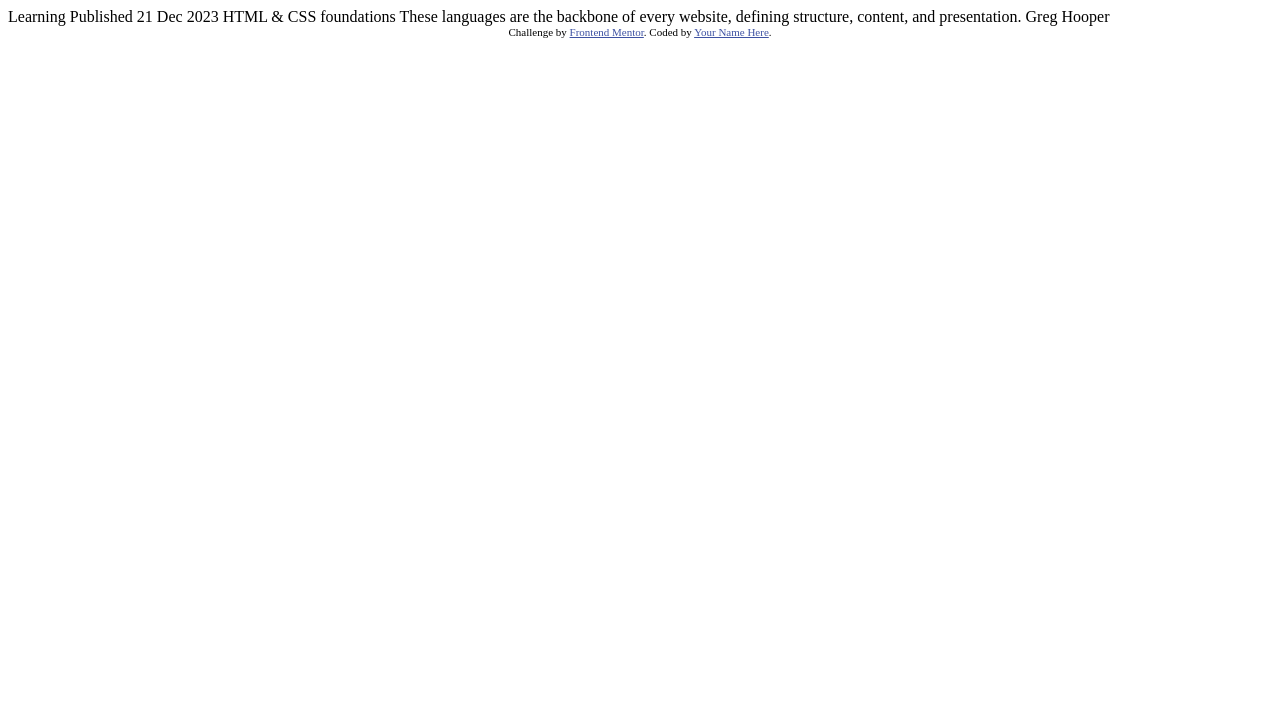
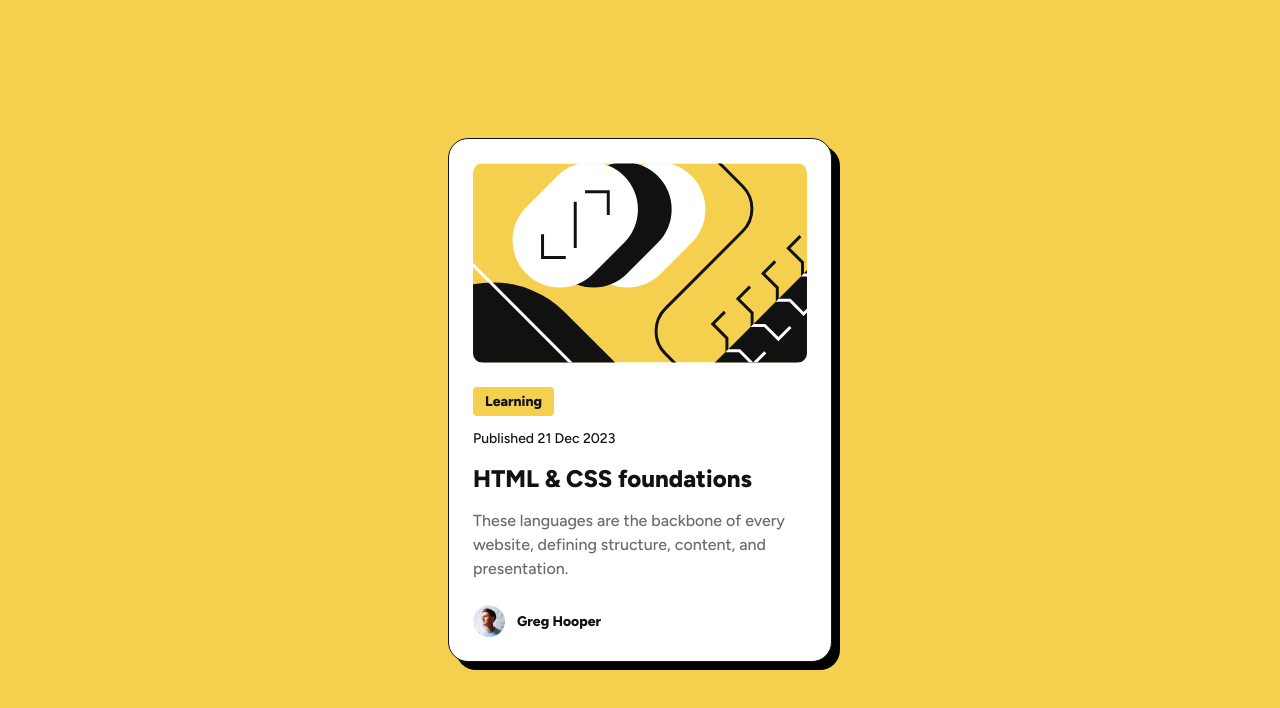
Before and after one commit to ccorley23/Blog-Preview-Card, a plain HTML site: page index.html in a window 1280 px wide. Drawn offline with Linux system fonts and the light colour scheme.

Commit message:
Finished CSS & HTML

```diff
--- /dev/null
+++ b/css/styles.css
@@ -0,0 +1,103 @@
+/* Resets */
+*,
+*::before,
+*::after {
+    margin: 0;
+    padding: 0;
+    box-sizing: border-box;
+}
+/* Color Variables */
+:root {
+    --color-yellow: hsl(47, 88%, 63%);
+    --color-white: hsl(0, 0%, 100%);
+    --color-gray-500: hsl(0, 0%, 42%);
+    --color-gray-950: hsl(0, 0%, 7%);
+}
+body {
+    font-family: 'Figtree', sans-serif;
+    color: var(--color-gray-950);
+    line-height: 1.5;
+    letter-spacing: 0px;
+}
+/* Font Presets */
+.text-preset-1 {
+    font-size: 24px;
+    font-weight: 800;
+}
+.text-preset-2 {
+    color: var(--color-gray-500);
+    font-size: 16px;
+    font-weight: 500;
+}
+.text-preset-3,
+.text-preset-3-bold {
+    font-size: 14px;
+    font-weight: 500;
+}
+.text-preset-3-bold {
+    font-weight: 800;
+}
+/* Blog Card */
+.blog-card {
+    background: var(--color-yellow);
+    min-height: 100vh;
+    display: flex;
+    justify-content: center;
+    align-items: center;
+}
+.blog-card__card {
+    background: var(--color-white);
+    display: flex;
+    flex-direction: column;
+    gap: 24px;
+    max-width: 384px;
+    padding: 24px;
+    border-radius: 20px;
+    border: 1px solid var(--color-gray-950);
+    box-shadow: 8px 8px 0px 0px #000;
+}
+.blog-card__card > img {
+    border-radius: 10px;
+    width: 100%;
+    height: 200px;
+    object-fit: cover;
+}
+.blog-card__content {
+    display: flex;
+    flex-direction: column;
+    align-items: flex-start;
+    gap: 12px;
+}
+.blog-card__tag {
+    background: var(--color-yellow);
+    padding: 4px 12px;
+    border-radius: 4px;
+}
+.blog-card__title:hover {
+    color: var(--color-yellow);
+}
+/* Author Info */
+.blog-card__author-info {
+    display: flex;
+    justify-content: flex-start;
+    align-items: center;
+    gap: 12px;
+}
+.blog-card__author-info img {
+    width: 32px;
+}
+@media(max-width: 450px) {
+    .blog-card__card {
+        margin: 0 5%;
+    }
+    .blog-card__tag,
+    .blog-card__date {
+        font-size: 12px;
+    }
+    .blog-card__title {
+        font-size: 20px;
+    }
+    .blog-card__description {
+        font-size: 14px;
+    }
+}
--- a/index.html
+++ b/index.html
@@ -1,34 +1,59 @@
 <!DOCTYPE html>
 <html lang="en">
   <head>
-  <meta charset="UTF-8">
-  <meta name="viewport" content="width=device-width, initial-scale=1.0"> <!-- displays site properly based on user's device -->
-
-  <link rel="icon" type="image/png" sizes="32x32" href="./assets/images/favicon-32x32.png">
-
+    <meta charset="UTF-8" />
+    <meta name="viewport" content="width=device-width, initial-scale=1.0" />
+    <!-- displays site properly based on user's device -->
+    <!-- Font: Figtree -->
+    <link rel="preconnect" href="https://fonts.googleapis.com" />
+    <link rel="preconnect" href="https://fonts.gstatic.com" crossorigin />
+    <link
+      href="https://fonts.googleapis.com/css2?family=Figtree:ital,wght@0,300..900;1,300..900&family=Open+Sans:ital,wght@0,300..800;1,300..800&family=Outfit:wght@100..900&display=swap"
+      rel="stylesheet"
+    />
+    <!-- CSS Stylesheet-->
+    <link rel="stylesheet" href="./css/styles.css" />
+    <!-- Logo & Icon -->
+    <link
+      rel="icon"
+      type="image/png"
+      sizes="32x32"
+      href="./assets/images/favicon-32x32.png"
+    />
     <title>Frontend Mentor | Blog preview card</title>
-
-  <!-- Feel free to remove these styles or customise in your own stylesheet 👍 -->
-  <style>
-    .attribution { font-size: 11px; text-align: center; }
-    .attribution a { color: hsl(228, 45%, 44%); }
-  </style>
   </head>
   <body>
-
-  Learning
-
-  Published 21 Dec 2023
-
+    <main>
+      <div class="blog-card">
+        <!-- Blog Card -->
+        <div class="blog-card__card">
+          <img
+            src="./assets/images/illustration-article.svg"
+            alt="illustration article photo"
+          />
+          <!-- Blog Card (Text) Content -->
+          <div class="blog-card__content">
+            <span class="blog-card__tag text-preset-3-bold">Learning</span>
+            <time class="blog-card__date text-preset-3"
+              >Published 21 Dec 2023</time
+            >
+            <h3 class="blog-card__title text-preset-1">
               HTML & CSS foundations
-
-  These languages are the backbone of every website, defining structure, content, and presentation.
-
-  Greg Hooper
-
-  <div class="attribution">
-    Challenge by <a href="https://www.frontendmentor.io?ref=challenge" target="_blank">Frontend Mentor</a>.
-    Coded by <a href="#">Your Name Here</a>.
+            </h3>
+            <p class="blog-card__description text-preset-2">
+              These languages are the backbone of every website, defining
+              structure, content, and presentation.
+            </p>
           </div>
+          <!-- Blog Card Author Info -->
+          <div class="blog-card__author-info">
+            <img src="./assets/images/image-avatar.webp" alt="author photo" />
+            <span class="blog-card__author-name text-preset-3-bold"
+              >Greg Hooper</span
+            >
+          </div>
+        </div>
+      </div>
+    </main>
   </body>
 </html>
```
Lines whose indentation alone changed are shown as unchanged.
